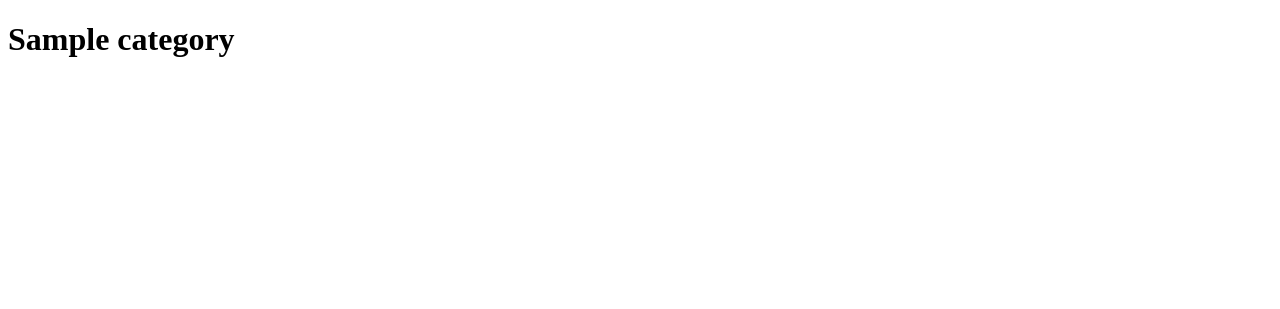
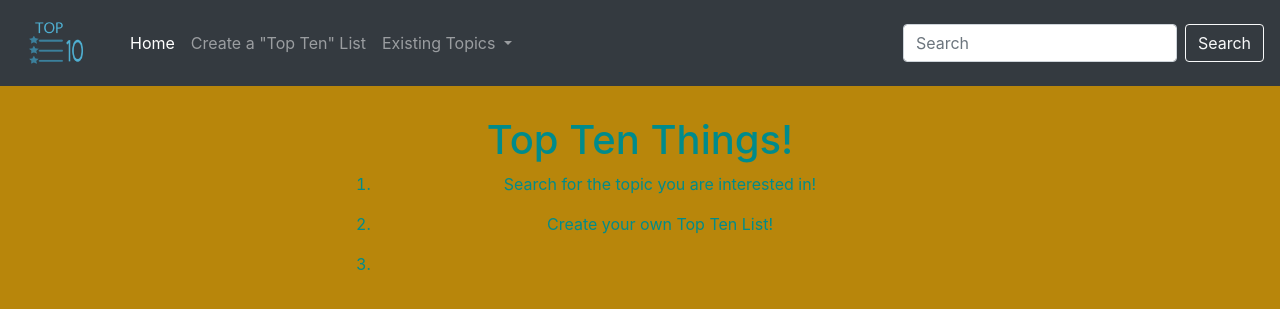
Before and after one commit to AntonIsaksson/milestone-project-3, a Flask app: page / in a window 1280 px wide. Shown: the top 309 px of the page. Run offline with Flask 2, Linux system fonts and the light colour scheme; a database or web service that is not in the repository returns one stand-in record (values such as "Sample title"); some libraries are stand-ins or nearby versions.

Commit message:
Navbar and Home Page Structure made

```diff
--- a/app.py
+++ b/app.py
@@ -17,6 +17,11 @@ mongo = PyMongo(app)
 
 
 @app.route('/')
+@app.route('/home')
+def home_page():
+    return render_template ("base.html")
+
+
 @app.route('/show_categories')
 def show_categories():
     return render_template("categories.html",
--- /dev/null
+++ b/static/css/style.css
@@ -0,0 +1,16 @@
+@import url(https://fonts.googleapis.com/css?family=Roboto+Slab:400,100,300,700);
+
+body {
+    text-align: center;
+    color: darkcyan;
+    background-color: darkgoldenrod;
+}
+
+h1 {
+    margin-top: 30px;
+}
+
+.logo {
+    height: 60px;
+    margin-right: 10px;
+}
--- a/templates/base.html
+++ b/templates/base.html
@@ -3,11 +3,61 @@
 <head>
     <meta charset="UTF-8">
     <meta name="viewport" content="width=device-width, initial-scale=1.0">
+    <link rel="stylesheet" href="https://stackpath.bootstrapcdn.com/bootstrap/4.4.1/css/bootstrap.min.css" integrity="sha384-Vkoo8x4CGsO3+Hhxv8T/Q5PaXtkKtu6ug5TOeNV6gBiFeWPGFN9MuhOf23Q9Ifjh" crossorigin="anonymous">
+    <link rel="stylesheet" href="{{url_for('static', filename='css/style.css')}}">
     <title>TopTenThings</title>
 </head>
 <body>
+
+    <!-- Plug Bootstrap Nav Bar code here -->
+    <nav class="navbar navbar-expand-lg navbar-dark bg-dark">
+        <a class="navbar-brand" href="#"><img class="logo" src="{{url_for('static', filename='img/top-ten-logo.png')}}" alt="logo" style="height: 60px;margin-right: 20px;margin-left: 10px;"></a>
+        <button class="navbar-toggler" type="button" data-toggle="collapse" data-target="#navbarSupportedContent" aria-controls="navbarSupportedContent" aria-expanded="false" aria-label="Toggle navigation">
+          <span class="navbar-toggler-icon"></span>
+        </button>
+
+        <div class="collapse navbar-collapse" id="navbarSupportedContent">
+          <ul class="navbar-nav mr-auto">
+            <li class="nav-item active">
+              <a class="nav-link" href="#">Home <span class="sr-only">(current)</span></a>
+            </li>
+            <li class="nav-item">
+              <a class="nav-link" href="#">Create a "Top Ten" List</a>
+            </li>
+            <li class="nav-item dropdown">
+              <a class="nav-link dropdown-toggle" href="#" id="navbarDropdown" role="button" data-toggle="dropdown" aria-haspopup="true" aria-expanded="false">
+                Existing Topics
+              </a>
+              <div class="dropdown-menu" aria-labelledby="navbarDropdown">
+                <a class="dropdown-item" href="#">Hi</a>
+                <a class="dropdown-item" href="#">Another action</a>
+                <div class="dropdown-divider"></div>
+                <a class="dropdown-item" href="#">Something else here</a>
+              </div>
+            </li>
+          </ul>
+          <form class="form-inline my-2 my-lg-0">
+            <input class="form-control mr-sm-2" type="search" placeholder="Search" aria-label="Search">
+            <button class="btn btn-outline-light my-2 my-sm-0" type="submit">Search</button>
+          </form>
+        </div>
+      </nav>
+
     <div>
-    {% block content %} {% endblock %}
+    {% block content %}
+
+    <h1>Top Ten Things!</h1>
+
+    <div class="col-6 offset-3">
+        <ol>
+            <li><p>Search for the topic you are interested in!</p></li>
+            <li><p>Create your own Top Ten List!</p></li>
+            <li></li>
+        </ol>
     </div>
+
+    {% endblock %}
+    </div>
+
 </body>
 </html>
```
Also changed, not shown: static/img/home-bg.png (added), static/img/top-ten-logo.png (added).
